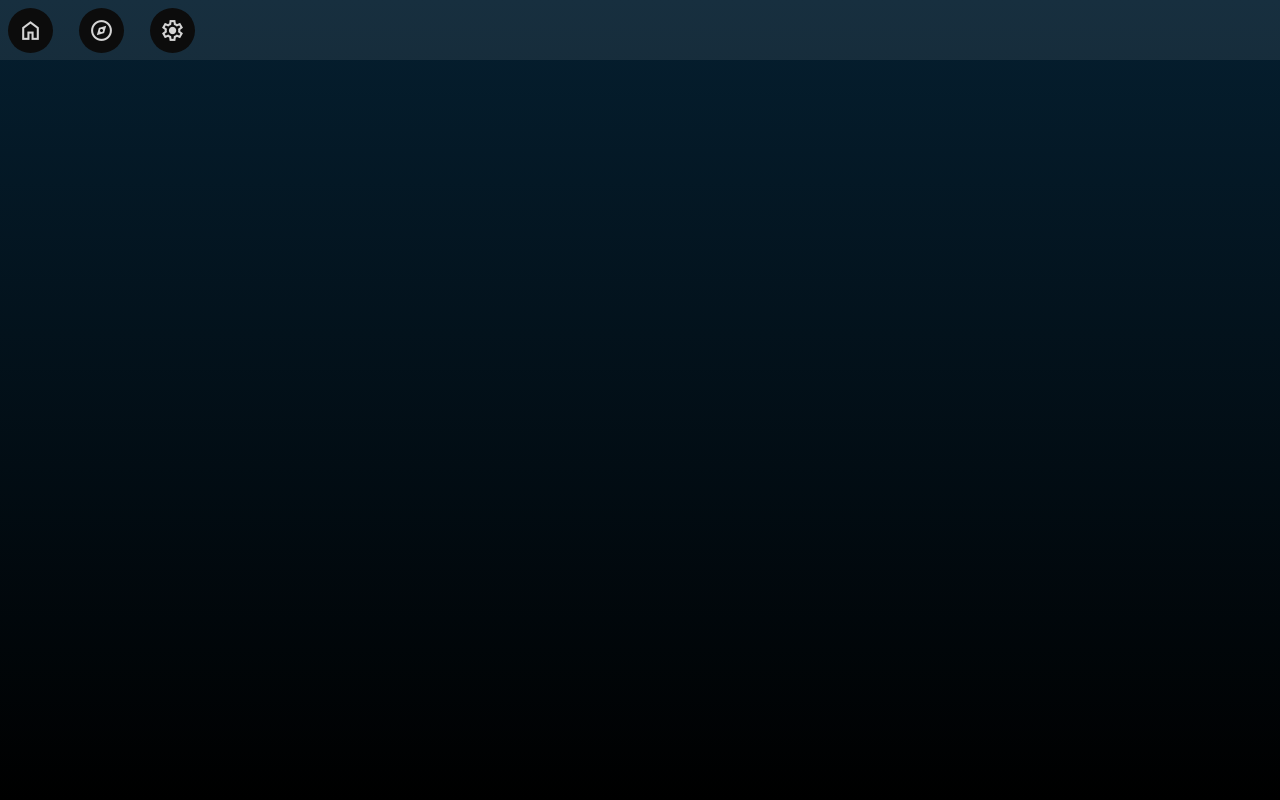
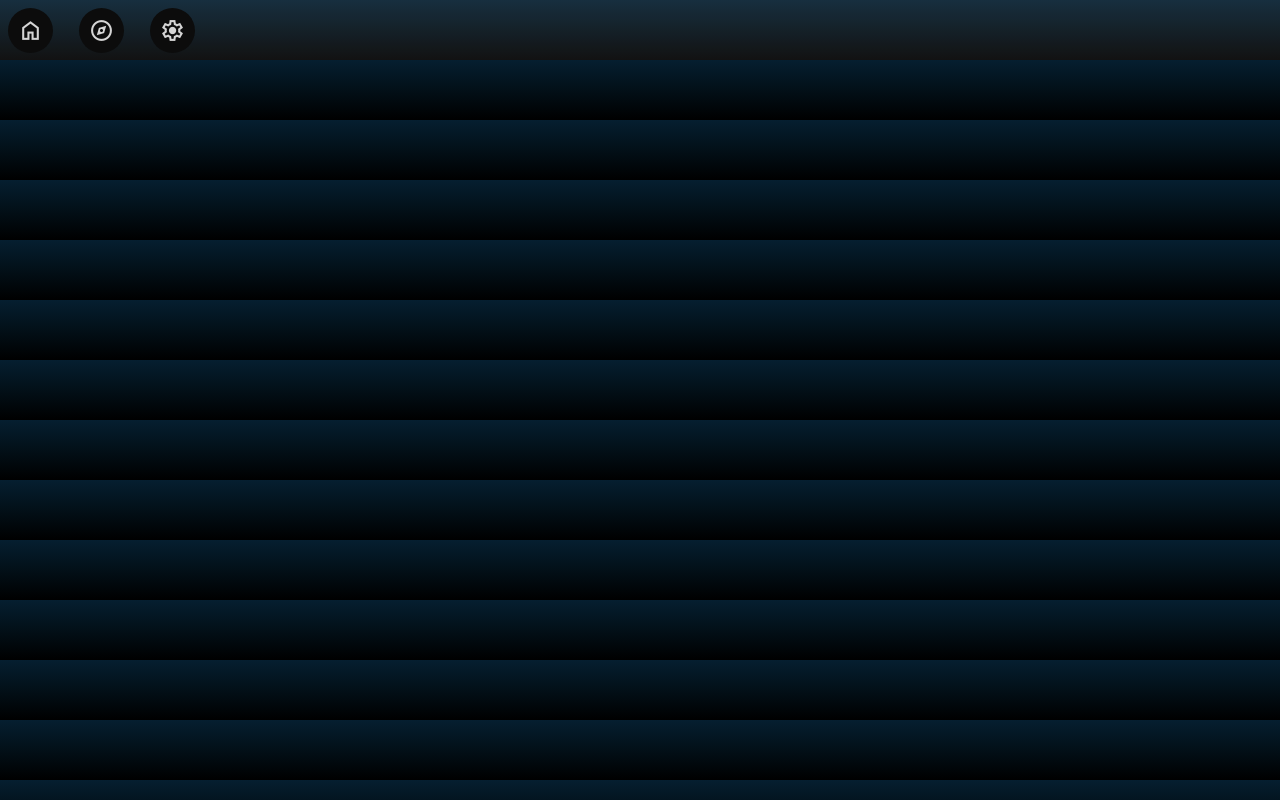
Before and after one commit to DiegoRojo99/Park-Hopper-Web, a React (Create React App) app in the folder frontend/: page / in a window 1280 px wide. Built offline with nearby package versions, Linux system fonts and the light colour scheme.

Commit message:
Background fixed

```diff
--- a/frontend/src/App.css
+++ b/frontend/src/App.css
@@ -43,6 +43,12 @@
   }
 }
 
+body{
+  background: linear-gradient(#051f30,#000000);
+  background-size: cover;
+  color: white;
+}
+
 *{
   margin: 0;
   padding: 0;
@@ -54,10 +60,4 @@
   flex-direction: column;
   width: 100%;
   height: 100%;
-  background: linear-gradient(#051f30,#000000);
-  color: white;
 }
-
-#root, html, body{
-  height: 100%;
-}
```
